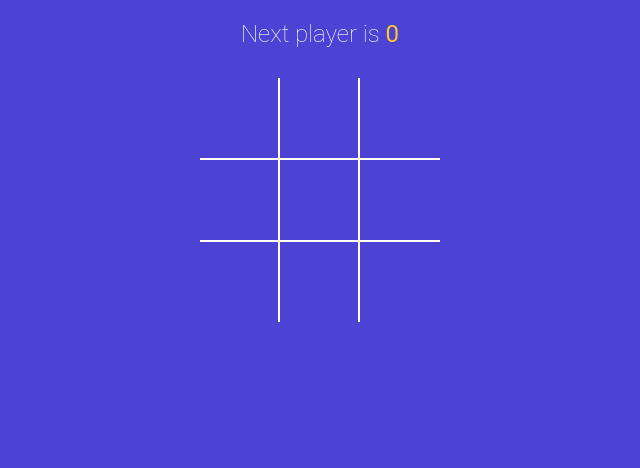
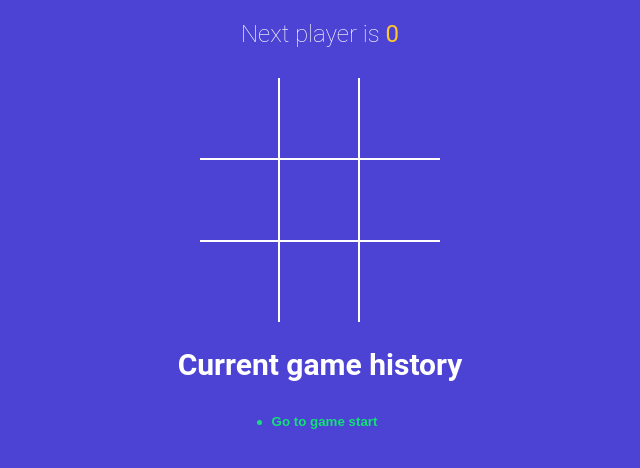
Before and after one commit to Rdk05/tictactoe-game, a React (Vite) app: page / in a window 1280 px wide. Shown: the top 468 px of the page, without its empty margins (320-960 px from the left). Built offline with nearby package versions, Linux system fonts and the light colour scheme.

Commit message:
added game history

```diff
--- a/src/App.jsx
+++ b/src/App.jsx
@@ -2,41 +2,63 @@
 import { useState } from 'react';
 import Board from './components/Board';
 import StatusMessage from './components/StatusMessage';
+import History from './components/History';
 import { calculateWinner } from './winner';
 
 function App(){
-  const [squares, setSquares] = useState(Array(9).fill(null));
-    const [isXNext, setIsXNext] = useState(false);
+  const [history, setHistory] = useState([{ squares: Array(9).fill(null), isXNext: false},
+  ]);
+    const [currentMove, setcurrentMove] = useState(0);
 
-    const winner = calculateWinner(squares);
+    const gamingBoard = history[currentMove];
+
+    const winner = calculateWinner(gamingBoard.squares);
+
+    console.log({ historyLength: history.length, currentMove });
 
     const handleSquareClick = clickedPosition => {
 
-      if(squares[clickedPosition] || winner){
+      if(gamingBoard.squares[clickedPosition] || winner){
           return;
       }
 
-      setSquares(currentSquares => {
+      setHistory(currentHistory => {
+        const isTraversing = currentMove + 1 !== currentHistory.length;
 
-          return currentSquares.map((squareValue, position) => {
+        const lastGamingState = isTraversing ? currentHistory[currentMove] : currentHistory[currentHistory.length - 1];
+          const nextSquaresState = lastGamingState.squares.map((squareValue, position) => {
 
               if(clickedPosition === position) {
-                  return isXNext ? 'X': 'O'
+                  return lastGamingState.isXNext ? 'X': 'O';
               }
               return squareValue;
 
           });
+
+
+          const base = isTraversing ? currentHistory.slice(0, currentHistory.indexOf(lastGamingState) + 1) : currentHistory;
+
+          return base.concat({
+            squares: nextSquaresState,
+            isXNext: !lastGamingState.isXNext,})
       });
 
-      setIsXNext((currentIsXNext) => !currentIsXNext)
-  };
+      setcurrentMove(move => move + 1);
 
+    };
+
+    const moveTo = (move) => {
+      setcurrentMove(move)
+    };
 
   return (
     <div className='app'>
 
-      <StatusMessage winner={winner} isXNext={isXNext} squares={squares} />
-      <Board squares={squares} handleSquareClick={handleSquareClick} />
+      <StatusMessage winner={winner} gamingBoard={gamingBoard} />
+      <Board squares={gamingBoard.squares} handleSquareClick={handleSquareClick} />
+
+      <h2>Current game history</h2>
+      <History history={history} moveTo={moveTo} currentMove={currentMove}/>
     </div>
   );
 }
--- /dev/null
+++ b/src/components/History.jsx
@@ -0,0 +1,23 @@
+const History = ({ history, moveTo, currentMove }) => {
+    return (
+        <div className="history-wrapper">
+            <ul className="history">
+                {
+                    history.map((_, index) => (
+                        <li key={index}>
+                           <button
+                              type="button"
+                              className={`btn-move ${currentMove === index ? 'active' : '' }`}
+                              onClick={() => moveTo(index)}
+                              >
+                              {index === 0 ? "Go to game start" : `Go to move #${index}`}
+                           </button>
+                        </li>
+
+                ))}
+            </ul>
+        </div>
+    );
+};
+
+export default History;
--- a/src/components/StatusMessage.jsx
+++ b/src/components/StatusMessage.jsx
@@ -1,7 +1,10 @@
 
-const statusMessage = ({ winner, isXNext, squares }) => {
-    const noMovesLeft = squares.every(squareValue => squareValue !== null);
-    const nextPlayer = isXNext ? 'x' : '0';
+const statusMessage = ({ winner, gamingBoard }) => {
+    const { squares, isXNext} = gamingBoard
+
+
+    const noMovesLeft = gamingBoard.squares.every(squareValue => squareValue !== null);
+    const nextPlayer = gamingBoard.isXNext ? 'x' : '0';
 
     const renderStatusMessage = () => {
         if(winner) {
```
